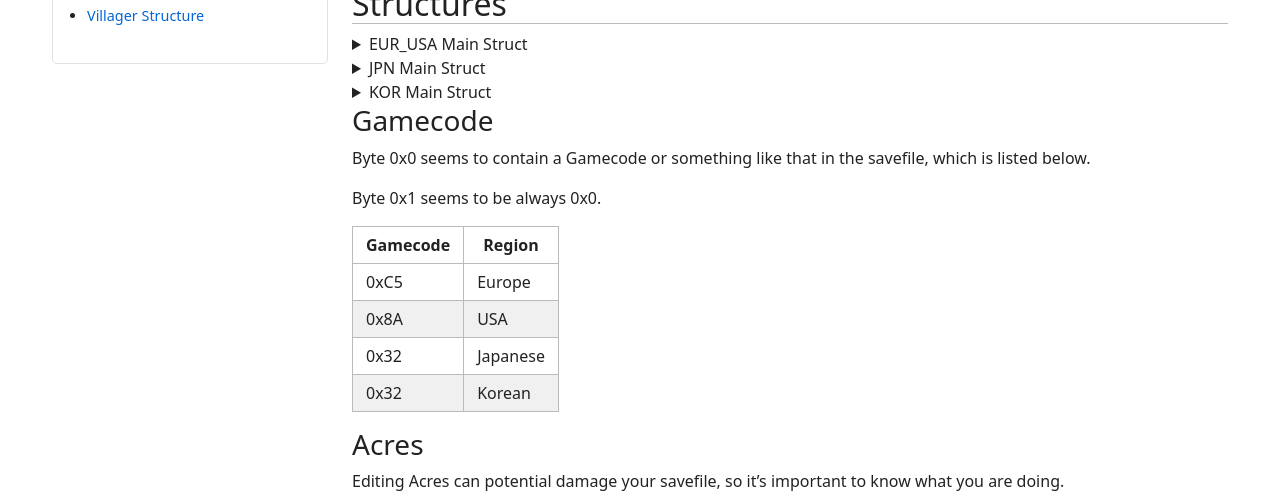
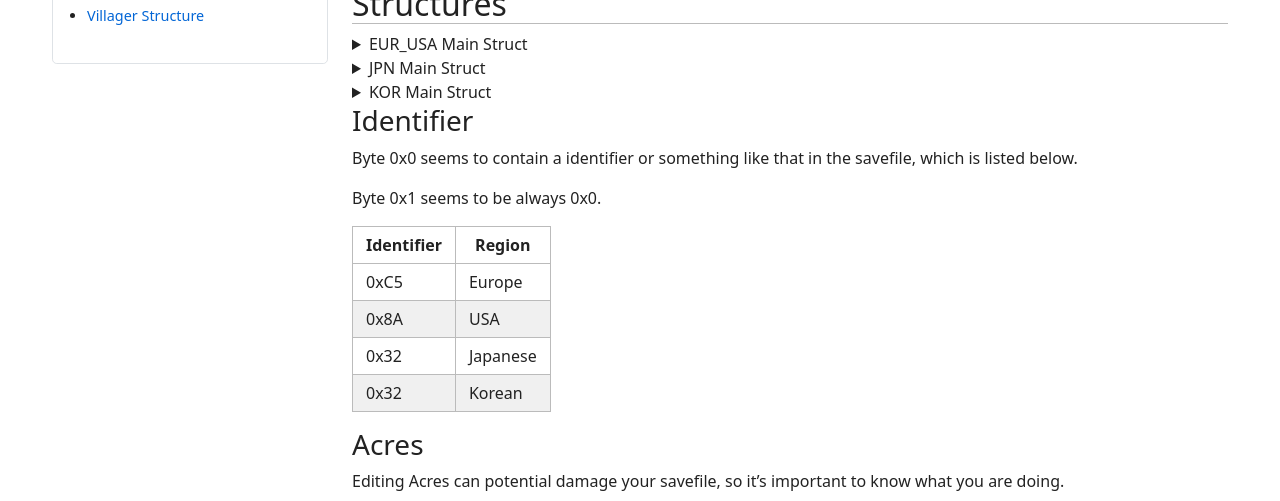
Before and after one commit to Universal-Team/wiki, a Jekyll site: the page built from pages/_en-US/acww-research/main-structure.md, in a window 1280 px wide. Shown: the part 446-947 px from the top of the page. Built offline with Jekyll 4.4.1, drawn with Linux system fonts in a browser that asks for light colours.

Commit message:
It's a Identifier.. not a gamecode.
How did i even came up with gamecode in the first place...?

```diff
--- a/pages/_en-US/acww-research/main-structure.md
+++ b/pages/_en-US/acww-research/main-structure.md
@@ -19,7 +19,7 @@ EUR, USA and JPN have a special character encoding, which i marked with the Data
 | --------------- | --------------- | -------- | ----------------------- |
 | 0x0 - 0x15FDF   |                 | 0x15FE0  | Main Save Size          |
 |                 |                 |          |                         |
-| 0x0 - 0x1       | uint16_t        | 0x2      | See [Gamecode](#gamecode) |
+| 0x0 - 0x1       | uint16_t        | 0x2      | See [Identifier](#identifier) |
 | 0x2 - 0x3       | uint16_t        | 0x2      | Town ID                 |
 | 0x4 - 0xB       | WWChar          | 0x8      | Town Name               |
 | 0xC - 0x2297    | Player_Struct   | 0x228C   | Player 1                |
@@ -55,7 +55,7 @@ EUR, USA and JPN have a special character encoding, which i marked with the Data
 | --------------- | --------------- | -------- | ----------------------- |
 | 0x0 - 0x12223   |                 | 0x12224  | Main Save Size          |
 |                 |                 |          |                         |
-| 0x0 - 0x1       | uint16_t        | 0x2      | See [Gamecode](#gamecode) |
+| 0x0 - 0x1       | uint16_t        | 0x2      | See [Identifier](#identifier) |
 | 0x2 - 0x3       | uint16_t        | 0x2      | Town ID                 |
 | 0x4 - 0x9       | WWChar          | 0x6      | Town Name               |
 | 0xA - 0xB       | uint8_t         | 0x2      | Unknown 1               |
@@ -92,7 +92,7 @@ EUR, USA and JPN have a special character encoding, which i marked with the Data
 | ----------------- | --------------- | -------- | ----------------------- |
 | 0x0 - 0x173FB     |                 | 0x173FC  | Main Save Size          |
 |                   |                 |          |                         |
-| 0x0 - 0x1         | uint16_t        | 0x2      | See [Gamecode](#gamecode) |
+| 0x0 - 0x1         | uint16_t        | 0x2      | See [Identifier](#identifier) |
 | 0x2 - 0x3         | uint16_t        | 0x2      | Town ID                 |
 | 0x4 - 0xF         | char16_t        | 0xC      | Town Name               |
 | 0x10 - 0x13       | uint8_t         | 0x4      | Unknown 1               |
@@ -121,17 +121,17 @@ EUR, USA and JPN have a special character encoding, which i marked with the Data
 
 </details>
 
-### Gamecode
-Byte 0x0 seems to contain a Gamecode or something like that in the savefile, which is listed below.
+### Identifier
+Byte 0x0 seems to contain a identifier or something like that in the savefile, which is listed below.
 
 Byte 0x1 seems to be always 0x0.
 
-| Gamecode | Region   |
-| -------- | -------- |
-| 0xC5     | Europe   |
-| 0x8A     | USA      |
-| 0x32     | Japanese |
-| 0x32     | Korean   |
+| Identifier | Region   |
+| ---------- | -------- |
+| 0xC5       | Europe   |
+| 0x8A       | USA      |
+| 0x32       | Japanese |
+| 0x32       | Korean   |
 
 ### Acres
 Editing Acres can potential damage your savefile, so it's important to know what you are doing.
```
